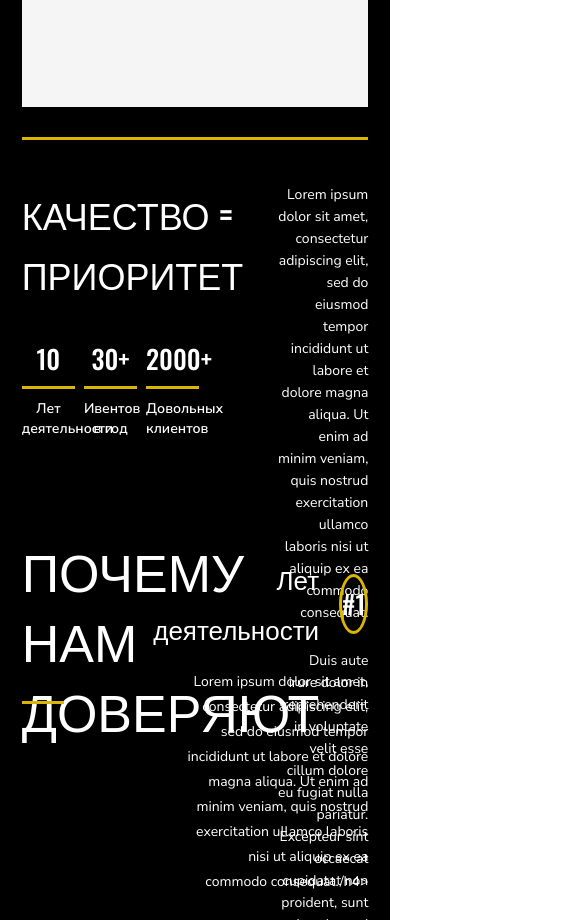
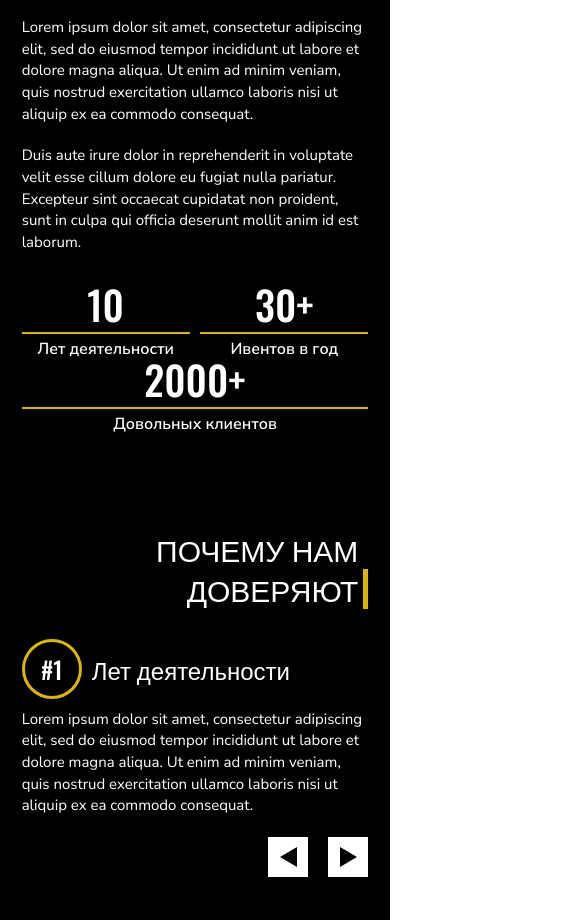
Before and after one commit to zhassulaan/midas_event, a plain HTML site: page index.html in a window 390 px wide. Shown: the part 1080-2000 px from the top of the page, 585 px wide, since content can reach past the window. Drawn offline with nearby package versions, Linux system fonts and the light colour scheme; files whose address does not match are found by name.

Commit message:
some changes

```diff
--- a/index.html
+++ b/index.html
@@ -145,15 +145,15 @@
                     <div class="main-text">
                         <h3>КАЧЕСТВО = ПРИОРИТЕТ</h3>
                         <div class="features">
-                            <div class="feature-box">
+                            <div class="feature-box" id="box1">
                                 <h4 class="subtitle">10</h4>
                                 <p class="text">Лет деятельности</p>
                             </div>
-                            <div class="feature-box">
+                            <div class="feature-box" id="box2">
                                 <h4 class="subtitle">30+</h4>
                                 <p class="text">Ивентов в год</p>
                             </div>
-                            <div class="feature-box">
+                            <div class="feature-box" id="box3">
                                 <h4 class="subtitle">2000+</h4>
                                 <p class="text">Довольных клиентов</p>
                             </div>
@@ -176,27 +176,27 @@
                     <h2 class="title">ПОЧЕМУ НАМ ДОВЕРЯЮТ</h2>
 
                     <div class="features">
-                        <div class="feature-box">
+                        <div class="feature-box whywe-box" id="box1">
                             <div class="feature-header">
                                 <h4 class="subtitle">Лет деятельности</h4>
                                 <div class="count">
                                     <h4 class="subtitle">#1</h4>
                                 </div>
                             </div>
-                            <p class="text">Lorem ipsum dolor sit amet, consectetur adipiscing elit, sed do eiusmod tempor incididunt ut labore et dolore magna aliqua. Ut enim ad minim veniam, quis nostrud exercitation ullamco laboris nisi ut aliquip ex ea commodo consequat./h4>
+                            <p class="text">Lorem ipsum dolor sit amet, consectetur adipiscing elit, sed do eiusmod tempor incididunt ut labore et dolore magna aliqua. Ut enim ad minim veniam, quis nostrud exercitation ullamco laboris nisi ut aliquip ex ea commodo consequat.<p>
                         </div>
 
-                        <div class="feature-box">
+                        <div class="feature-box whywe-box">
                             <div class="feature-header">
                                 <h4 class="subtitle">Ивентов в год</h4>
                                 <div class="count">
                                     <h4 class="subtitle">#2</h4>
                                 </div>
                             </div>
-                            <p class="text">Lorem ipsum dolor sit amet, consectetur adipiscing elit, sed do eiusmod tempor incididunt ut labore et dolore magna aliqua. Ut enim ad minim veniam, quis nostrud exercitation ullamco laboris nisi ut aliquip ex ea commodo consequat./h4>
+                            <p class="text">Lorem ipsum dolor sit amet, consectetur adipiscing elit, sed do eiusmod tempor incididunt ut labore et dolore magna aliqua. Ut enim ad minim veniam, quis nostrud exercitation ullamco laboris nisi ut aliquip ex ea commodo consequat.<p>
                         </div>
 
-                        <div class="feature-box">
+                        <div class="feature-box whywe-box">
                             <div class="feature-header">
                                 <h4 class="subtitle">Большой опыт</h4>
                                 <div class="count">
@@ -206,7 +206,7 @@
                             <p class="text">Lorem ipsum dolor sit amet, consectetur adipiscing elit, sed do eiusmod tempor incididunt ut labore et dolore magna aliqua. Ut enim ad minim veniam, quis nostrud exercitation ullamco laboris nisi ut aliquip ex ea commodo consequat.</p>
                         </div>
 
-                        <div class="feature-box">
+                        <div class="feature-box whywe-box">
                             <div class="feature-header">
                                 <h4 class="subtitle">Быстрая организация</h4>
                                 <div class="count">
@@ -216,7 +216,7 @@
                             <p class="text">Lorem ipsum dolor sit amet, consectetur adipiscing elit, sed do eiusmod tempor incididunt ut labore et dolore magna aliqua. Ut enim ad minim veniam, quis nostrud exercitation ullamco laboris nisi ut aliquip ex ea commodo consequat.</p>
                         </div>
 
-                        <div class="feature-box">
+                        <div class="feature-box whywe-box">
                             <div class="feature-header">
                                 <h4 class="subtitle">Гарантия качества</h4>
                                 <div class="count">
@@ -226,6 +226,21 @@
                             <p class="text">Lorem ipsum dolor sit amet, consectetur adipiscing elit, sed do eiusmod tempor incididunt ut labore et dolore magna aliqua. Ut enim ad minim veniam, quis nostrud exercitation ullamco laboris nisi ut aliquip ex ea commodo consequat.</p>
                         </div>
                     </div>
+
+                    <div class="buttons">
+                        <div class="arrow" onclick="plusWhyweSlides(-1)">
+                            <svg width="17" height="20" viewBox="0 0 17 20" fill="black" xmlns="http://www.w3.org/2000/svg">
+                                <path d="M4.37114e-07 10L17 20L17 -7.43094e-07L4.37114e-07 10Z"/>
+                            </svg>
+                        </div>
+                        <div class="arrow" onclick="plusWhyweSlides(1)">
+                            <svg width="17" height="20" viewBox="0 0 17 20" fill="black" xmlns="http://www.w3.org/2000/svg">
+                                <path d="M17 10L-1.15735e-06 20L-2.83122e-07 -7.43094e-07L17 10Z"/>
+                            </svg>
+                        </div>
+                    </div>
+
+                    <script src="script/whyweImage.js"></script>
                 </div>
             </section>
         </div>
@@ -297,7 +312,7 @@
             </section>
         </div>
 
-        <div class="container">
+        <!-- <div class="container">
             <section class="cases content" id="cases">
                 <h2 class="title">КЕЙСЫ</h2>
 
@@ -405,10 +420,10 @@
 
                 <script src="script/formValidation.js"></script>
             </section>
-        </div>
+        </div> -->
     </main>
 
-    <div class="main2 container">
+    <!-- <div class="main2 container">
         <div class="frame"></div>
 
         <section class="contacts content" id="contacts">
@@ -473,6 +488,6 @@
             </p>
             </div>
         </footer>
-    </div>
+    </div> -->
 </body>
 </html>
--- /dev/null
+++ b/script/whyweImage.js
@@ -0,0 +1,31 @@
+let slideWhyweIndex = 1;
+showAboutSlides(slideWhyweIndex);
+
+// Previous / Next controls
+function plusWhyweSlides(n) {
+	showWhyweSlides(slideWhyweIndex += n);
+}
+
+// Thumbnail image controls
+function currentSlide(n) {
+	showWhyweSlides(slideWhyweIndex = n);
+}
+
+function showWhyweSlides(n) {
+	let slides = document.getElementsByClassName("whywe-box");
+
+	if (n < 1) {
+		slideWhyweIndex = slides.length;
+	}
+
+	if (n > slides.length) {
+		slideWhyweIndex = 1;
+	}
+
+	for (let i = 0; i < slides.length; i++) {
+		slides[i].style.opacity = "0";
+		slides[i].style.transition = "all 1.5s ease-in-out";
+	}
+	slides[slideWhyweIndex - 1].style.opacity = "1";
+	slides[slideWhyweIndex - 1].style.transition = "all 1.5s ease-in-out";
+}
--- a/styles/about.css
+++ b/styles/about.css
@@ -203,3 +203,142 @@
 		display: none;
 	}
 }
+
+@media (max-width: 768px) {
+	.about .boxes {
+		height: 20rem;
+		margin-bottom: 1.875rem;
+	}
+
+	.about-box .image-text {
+		font-size: 30px;
+		padding: 9.0625rem 0;
+	}
+
+	.about .text-box {
+		flex-direction: column-reverse;
+		height: max-content;
+		padding: 0;
+	}
+
+	.about .text-box:before,
+	h3 {
+		display: none;
+	}
+
+	.about .features {
+		width: 80%;
+		margin: 0.625rem auto 0;
+	}
+
+	.about .feature-box {
+		width: 30%;
+	}
+
+	.about .subtitle {
+		line-height: 3.125rem;
+	}
+
+	.about .feature-box .text {
+		font-size: 16px;
+	}
+
+	.paragraph {
+		width: 80%;
+		text-align: left;
+		margin: 0 auto;
+	}
+
+	.paragraph .text {
+		line-height: 1.5625rem;
+		margin-bottom: 1.25rem;
+	}
+}
+
+@media (max-width: 650px) {
+	.about .title {
+		line-height: 3.75rem;
+	}
+
+	.about .boxes {
+		height: 17.5rem;
+	}
+
+	.about-box .image-text {
+		font-size: 24px;
+		padding: 7.8125rem 0;
+	}
+
+	.about .features {
+		width: 100%;
+	}
+
+	.about .subtitle {
+		line-height: 2.8125rem;
+	}
+
+	.paragraph {
+		width: 100%;
+		text-align: left;
+	}
+
+	.paragraph .text {
+		line-height: 1.3545rem;
+	}
+}
+
+@media (max-width: 480px) {
+	.about .title {
+		line-height: 2.5rem;
+		padding-left: 0.625rem;
+	}
+
+	.about .title:before {
+		width: 0.3125rem;
+	}
+
+	.about .boxes {
+		height: 15rem;
+		margin-bottom: 1.25rem;
+	}
+
+	.about-box .image-text {
+		line-height: 1.25rem;
+		font-size: 20px;
+		padding: 6.875rem 0;
+	}
+
+	.about .features {
+		display: grid;
+		grid-template-areas:
+			'box1 box2'
+			'box3 box3';
+	}
+
+	.about .feature-box {
+		width: 43.056vw;
+	}
+
+	.about .feature-box#box1 {
+		grid-area: box1;
+	}
+
+	.about .feature-box#box2 {
+		grid-area: box2;
+	}
+
+	.about .feature-box#box3 {
+		width: 100%;
+		grid-area: box3;
+	}
+
+	.about .subtitle {
+		line-height: 2.5rem;
+		margin-bottom: 0.3125rem;
+		padding-bottom: 0.625rem;
+	}
+
+	.about .subtitle:before {
+		height: 0.125rem;
+	}
+}
--- a/styles/global.css
+++ b/styles/global.css
@@ -271,9 +271,22 @@ p {
         font-size: 96px;
     }
 
+    h2 {
+        font-size: 50px;
+        margin-bottom: 1.25rem;
+    }
+
+    h4 {
+        font-size: 45px;
+    }
+
     h5 {
         line-height: 1.875rem;
         font-size: 22px;
+    }
+
+    p {
+        font-size: 15px;
     }
 
     .content {
@@ -286,6 +299,10 @@ p {
         line-height: 5rem;
         font-size: 72px;
     }
+
+    h2, h4 {
+        font-size: 45px;
+    }
 }
 
 @media (max-width: 480px) {
@@ -293,4 +310,8 @@ p {
         line-height: 3.125rem;
         font-size: 54px;
     }
+
+    h2, h4 {
+        font-size: 40px;
+    }
 }
--- a/styles/whywe.css
+++ b/styles/whywe.css
@@ -68,6 +68,10 @@
 	margin-top: 1.25rem;
 }
 
+.whywe .buttons {
+	display: none;
+}
+
 @media (max-width: 1366px) {
 	.whywe {
 		margin-top: 9.375rem;
@@ -124,3 +128,147 @@
 		margin-top: 0.9375rem;
 	}
 }
+
+@media (max-width: 768px) {
+	.whywe {
+		margin-top: 5.9375rem;
+	}
+
+	.whywe .boxes {
+		position: initial;
+		flex-direction: column;
+	}
+
+	.whywe .title {
+		position: initial;
+		width: 100%;
+		height: max-content;
+		line-height: 4.375rem;
+		text-align: right;
+		font-size: 50px;
+		padding: 0 1.875rem 0 0;
+	}
+
+	.whywe .title:before {
+		display: none;
+	}
+
+	.whywe .title:after {
+		content: "";
+		position: absolute;
+		width: 0.625rem;
+		height: 4.375rem;
+		background-color: var(--clr-primary-1);
+		margin-left: 1.25rem;
+	}
+
+	.whywe .features {
+		display: flex;
+		width: 100%;
+	}
+
+	.whywe .feature-box {
+		position: absolute;
+		width: 60%;
+		margin-top: 1.25rem;
+		opacity: 0;
+	}
+
+	.whywe .feature-box#box1 {
+		opacity: 1;
+	}
+
+	.whywe .feature-header {
+		flex-direction: row-reverse;
+		justify-content: start;
+	}
+
+	.whywe .count {
+		font-size: 32px;
+		margin: 0 0.625rem 0 0;
+	}
+
+	.whywe .subtitle {
+		font-size: 28px;
+	}
+
+	.whywe .text {
+		text-align: left;
+		line-height: 1.354167rem;
+		margin-top: 0.625rem;
+	}
+
+	.whywe .buttons {
+		display: flex;
+		margin-top: calc(5.625rem + 4 * 1.354167rem);
+	}
+}
+
+@media (max-width: 661px) {
+	.whywe .buttons {
+		margin-top: calc(5.625rem + 5 * 1.354167rem);
+	}
+}
+
+@media (max-width: 650px) {
+	.whywe .title {
+		line-height: 3.75rem;
+		font-size: 40px;
+	}
+
+	.whywe .title:after {
+		height: 3.75rem;
+	}
+
+	.whywe .feature-box {
+		width: 70%;
+	}
+}
+
+@media (max-width: 566px) {
+	.whywe .buttons {
+		margin-top: calc(6.25rem + 5 * 1.354167rem);
+	}
+}
+
+@media (max-width: 480px) {
+	.whywe .title {
+		line-height: 2.5rem;
+		font-size: 30px;
+		padding: 0 0.625rem 0 0;
+	}
+
+	.whywe .title:after {
+		width: 0.3125rem;
+		height: 2.5rem;
+		margin-left: 0.3125rem;
+	}
+
+	.whywe .feature-box {
+		width: 88.889%;
+	}
+
+	.whywe .count {
+		font-size: 28px;
+	}
+
+	.whywe .subtitle {
+		font-size: 24px;
+	}
+
+	.whywe .buttons {
+		margin-top: calc(6.875rem + 4 * 1.354167rem);
+	}
+}
+
+@media (max-width: 446px) {
+	.whywe .buttons {
+		margin-top: calc(6.875rem + 5 * 1.354167rem);
+	}
+}
+
+@media (max-width: 368px) {
+	.whywe .buttons {
+		margin-top: calc(6.875rem + 6 * 1.354167rem);
+	}
+}
```
Also changed, not shown: styles/services.css (+21 -3 lines).
